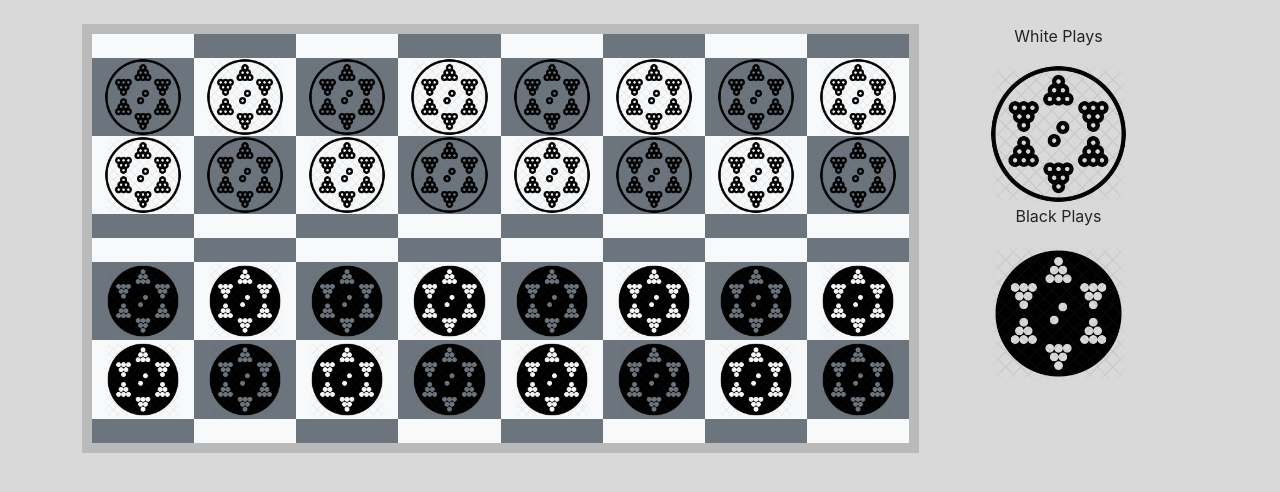
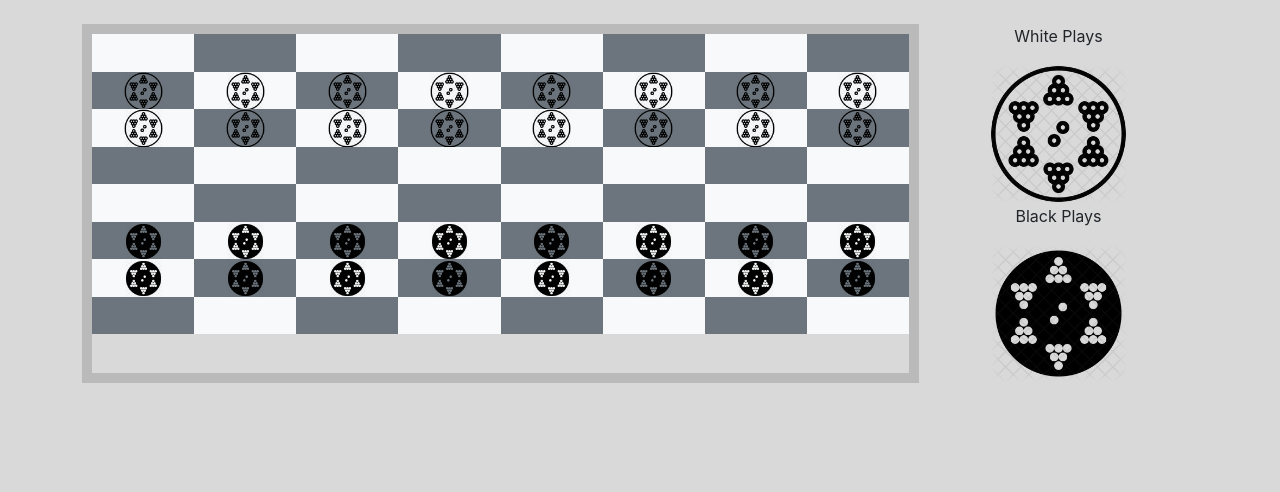
Before and after one commit to erhanask/redux_chekcers_gam, a React (Create React App) app: page / in a window 1280 px wide. Shown: the top 492 px of the page. Built offline with nearby package versions, Linux system fonts and the light colour scheme.

Commit message:
fixed height of the squares

```diff
--- a/src/App.css
+++ b/src/App.css
@@ -6,4 +6,7 @@
 .boardWrapper{
   border: 10px solid #bababa;
 }
+.boardRow{
+  height: calc(300px/8);
+}
 /*todo: square width will be static*/
--- a/src/components/GameTable.js
+++ b/src/components/GameTable.js
@@ -19,12 +19,12 @@ export const GameTable = () => {
                                 keyIndex++
                                 return (
                                     <div key={keyIndex}
-                                         className={`boardSquare col  ${(square.cords[0] + square.cords[1]) % 2 === 0 ? `bg-light` : `bg-secondary`}`}>
+                                         className={`boardSquare col d-flex h-100 ${(square.cords[0] + square.cords[1]) % 2 === 0 ? `bg-light` : `bg-secondary`}`}>
                                         {
                                             pieces.white.find(piece => JSON.stringify(piece.patternCords) === JSON.stringify(square.cords))
-                                                ? <img className={`w-100`} alt={`white`} src={`/images/white.png`}/>
+                                                ? <img className={`w-50 m-auto`} alt={`white`} src={`/images/white.png`}/>
                                                 : pieces.black.find(piece => JSON.stringify(piece.patternCords) === JSON.stringify(square.cords))
-                                                    ? <img className={`w-100`} alt={`black`} src={`/images/black.png`}/>
+                                                    ? <img className={`w-50 m-auto`} alt={`black`} src={`/images/black.png`}/>
                                                     : '\u00A0'
                                         }
                                     </div>
```
